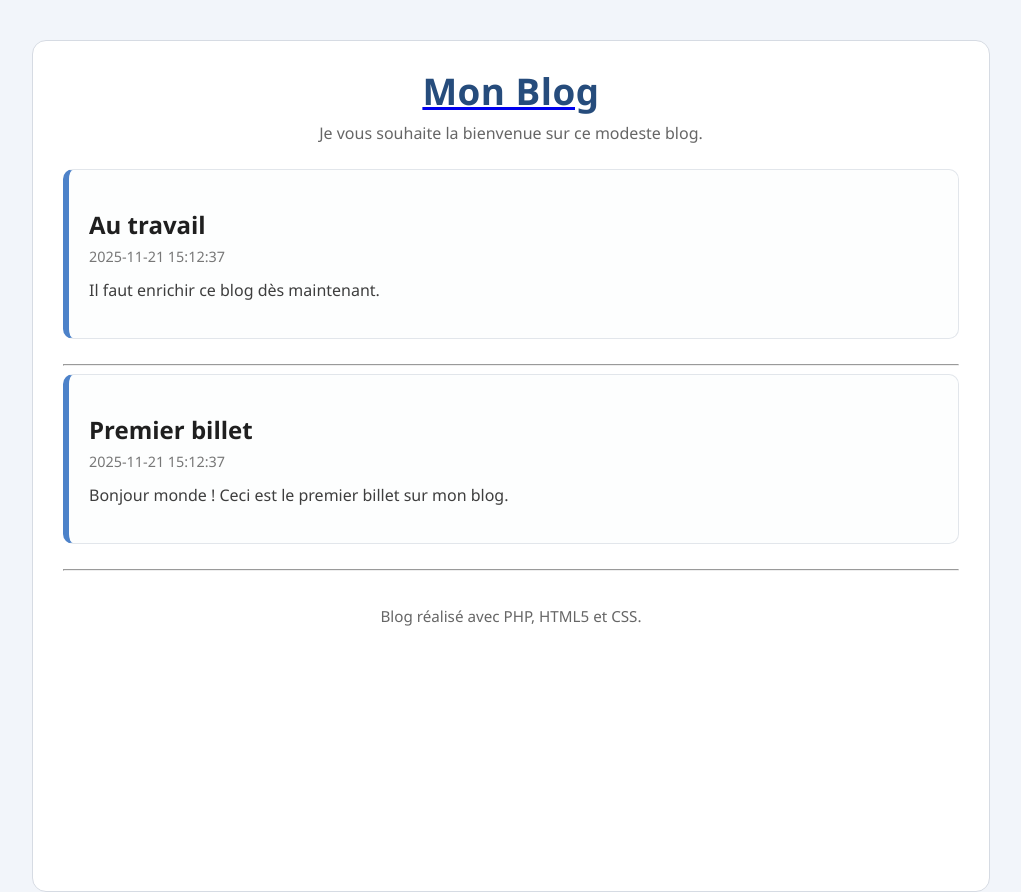
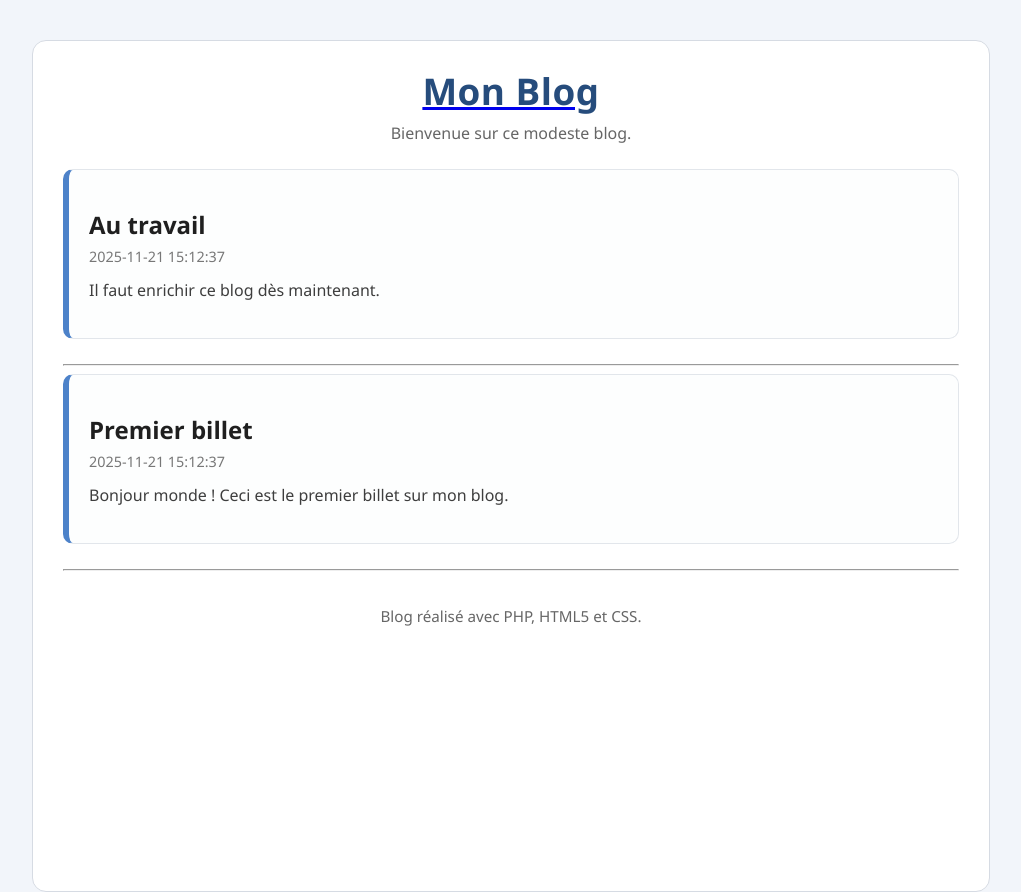
Before and after one commit to Ny-hasina/MonBlog, a PHP site: page / in a window 1280 px wide. Shown: the whole page, without its empty margins (129-1150 px from the left). Run offline with PHP 8.4, Linux system fonts and the light colour scheme; data comes from the database, SQL or seed files in the repository.

Commit message:
dernieres modif

```diff
--- a/index.php
+++ b/index.php
@@ -9,7 +9,7 @@
         <div id="global">
             <header>
                 <a href="index.php"><h1 id="titreBlog">Mon Blog</h1></a>
-                <p>Je vous souhaite la bienvenue sur ce modeste blog.</p>
+                <p>Bienvenue sur ce modeste blog.</p>
             </header>
             <div id="contenu">
                 <?php
```
